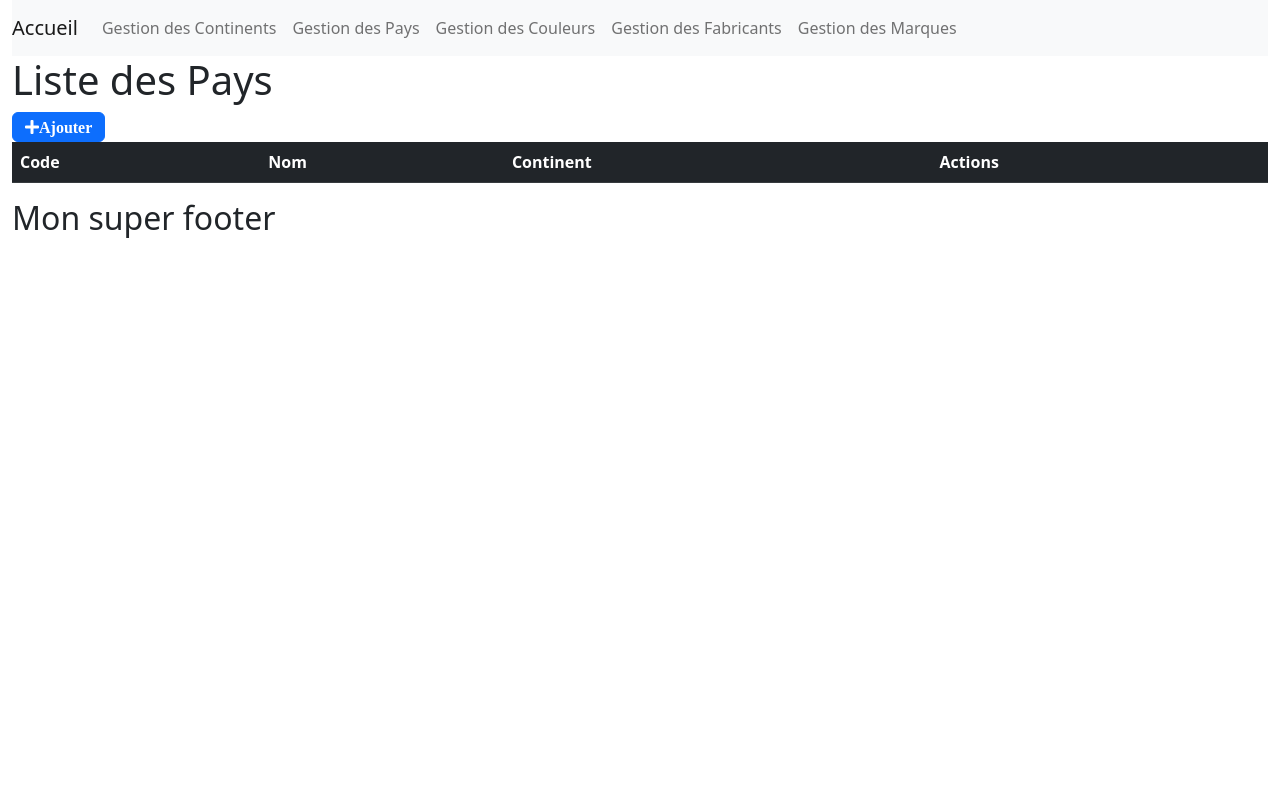
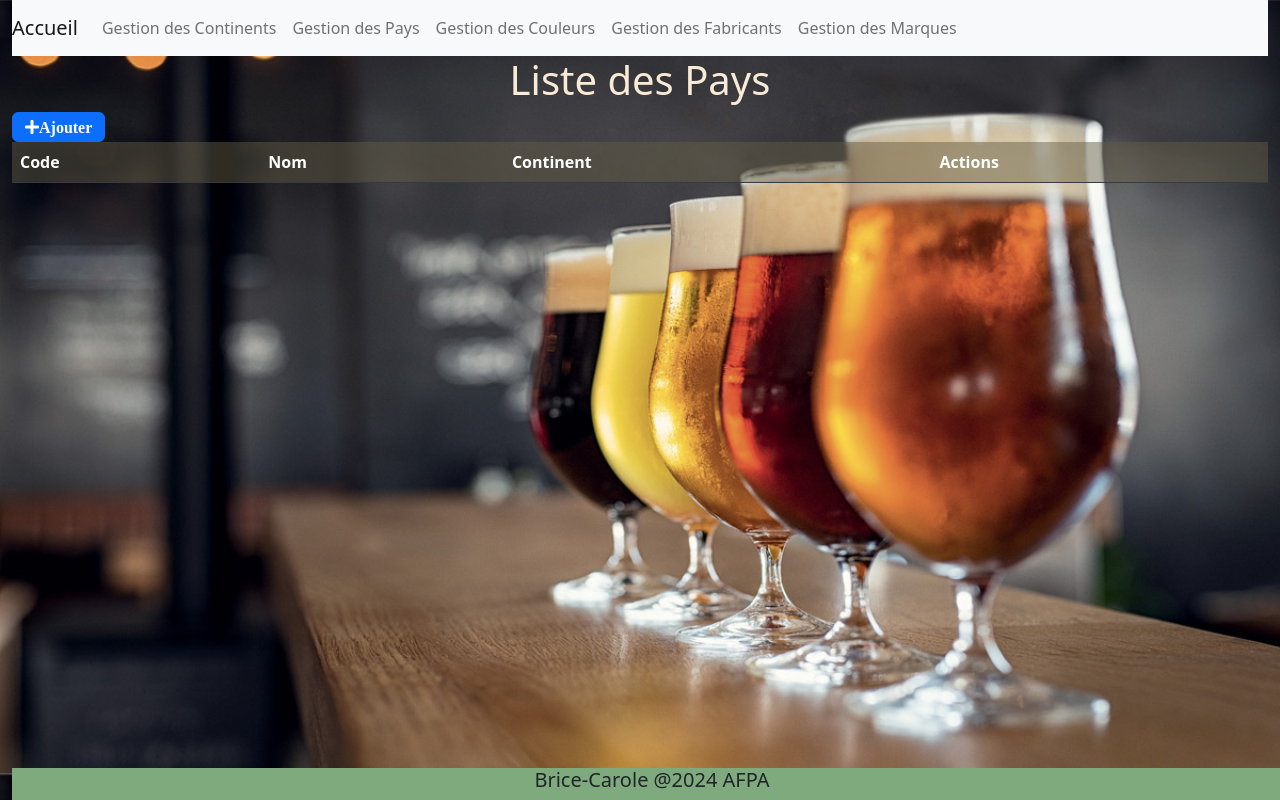
Before and after one commit to healthBoiR4ri/TPSDBM2, a PHP site: page /lespays in a window 1280 px wide. Run offline with PHP 8.4, Linux system fonts and the light colour scheme; data that the repository does not hold is empty; some libraries are stand-ins or nearby versions.

Commit message:
version 2

```diff
--- /dev/null
+++ b/style.css
@@ -0,0 +1,147 @@
+
+
+
+
+  .titre{
+    font-size:120px;
+    font-family: Cambria, Cochin, Georgia, Times, 'Times New Roman', serif;
+    color:rgb(233, 113, 15);
+    /* color:rgb(20, 124, 67); */
+
+      animation-duration: 3s;
+      animation-name: slidein;
+    }
+
+    @keyframes slidein {
+      from {
+        margin-left: 100%;
+        width: 300%;
+      }
+
+      to {
+        margin-left: 0%;
+        width: 100%;
+      }
+
+
+  }
+
+
+
+  .h2{
+    background-color:rgb(156, 124, 177);
+    text-align: center;
+  }
+
+  h1{
+    text-align: center;
+    color: rgb(7, 7, 7);
+    animation-duration: 3s;
+      animation-name: slidein;
+    }
+
+    @keyframes slidein {
+      from {
+        margin-right: 100%;
+        width: 300%;
+      }
+
+      to {
+        margin-right: 0%;
+        width: 100%;
+      }
+  }
+
+  /* .div{
+    border: 2px solid black;
+    background-color: rgb(162, 213, 219);
+    text-align: center;
+    font-size:larger;
+
+  }  */
+
+
+
+  #btn-new{
+
+    color: rgb(251, 253, 253);
+    margin-left: 10.5%;
+
+  }
+
+  #txtRech{
+    margin:auto;
+    text-align:justify;
+  }
+
+  /* body{
+
+      background-color: rgb(236, 194, 138);
+
+  } */
+
+  body>h2{
+    text-align: center;
+  }
+  #zoneTable{
+width: 1350px;
+margin: auto;
+text-align: center;
+  }
+
+
+  .table > :not(caption) > * > * {
+    padding: .5rem .5rem;
+    background-color: #625d457a;
+    border-bottom-width: 1px;
+    box-shadow: inset 0 0 0 9999px var(--bs-table-accent-bg);
+  }
+
+
+  footer{
+ position:fixed;
+    bottom:0;
+    text-align: center;
+    font-size: 80%;
+  background-color:rgb(126, 170, 126);
+
+    width:100%;}
+
+    h2{
+    font-size: 20px;
+  }
+
+ h1{
+    color: antiquewhite;
+ }
+  body{
+
+    background-image: url(./banniere.jpg);
+    background-size: cover;
+
+
+  }
+
+
+
+  .titre1{
+    text-align: center;
+    font-size:120px;
+    font-family: Cambria, Cochin, Georgia, Times, 'Times New Roman', serif;
+    color:rgb(233, 113, 15);
+    /* color:rgb(20, 124, 67); */
+
+      animation-duration: 3s;
+      animation-name: slidein;
+    }
+
+    .titre0{
+        text-align: center;
+        font-size:60px;
+        font-family: Cambria, Cochin, Georgia, Times, 'Times New Roman', serif;
+        color:rgb(233, 113, 15);
+        /* color:rgb(20, 124, 67); */
+
+          animation-duration: 3s;
+          animation-name: slidein;
+        }
--- a/views/layout/default.php
+++ b/views/layout/default.php
@@ -8,6 +8,8 @@
     <!-- <link rel="stylesheet" href="https://maxcdn.bootstrapcdn.com/bootstrap/4.5.2/css/bootstrap.min.css"> -->
     <link href="https://cdn.jsdelivr.net/npm/bootstrap@5.2.1/dist/css/bootstrap.min.css" rel="stylesheet">
     <link rel="stylesheet" href="https://pro.fontawesome.com/releases/v5.10.0/css/all.css" integrity="sha384-AYmEC3Yw5cVb3ZcuHtOA93w35dYTsvhLPVnYs9eStHfGJvOvKxVfELGroGkvsg+p" crossorigin="anonymous" />
+
+    <link href="./style.css" rel="stylesheet">
     <style>
         <?php
         echo @$css;
@@ -65,7 +67,7 @@
                 <?= $content ?>
 
                 <footer>
-                    <h2>Mon super footer</h2>
+                    <h2 class="footer">Brice-Carole @2024 AFPA</h2>
                 </footer>
                 <!-- <script src="https://ajax.googleapis.com/ajax/libs/jquery/3.5.1/jquery.min.js"></script>
     <script src="https://cdnjs.cloudflare.com/ajax/libs/popper.js/1.16.0/umd/popper.min.js"></script>
```
Also changed, not shown: views/main/index.php (+8 -1 lines), banniere.jpg (added).
